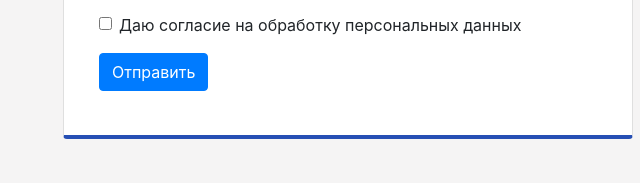
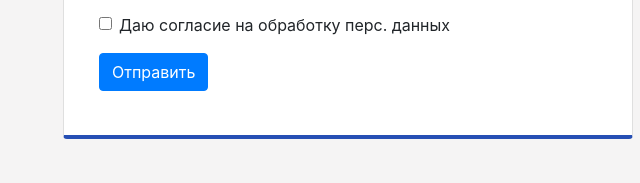
Before and after one commit to EkaterinaMozolina97/Conflict, a plain HTML site: page index.html in a window 1280 px wide. Shown: the part 1222-1405 px from the top of the page, 292-932 px from the left. Drawn offline with Linux system fonts and the light colour scheme.

Commit message:
cnange main

```diff
--- a/index.html
+++ b/index.html
@@ -68,7 +68,7 @@
                                     <div class="form-group form-check">
                                         <input type="checkbox" class="form-check-input" id="agreement">
                                         <label class="form-check-label" for="agreement">Даю согласие на обработку
-                                            персональных данных</label>
+                                            перс. данных</label>
                                     </div>
                                     <button type="submit" class="btn btn-primary">Отправить</button>
                                 </form>
```
